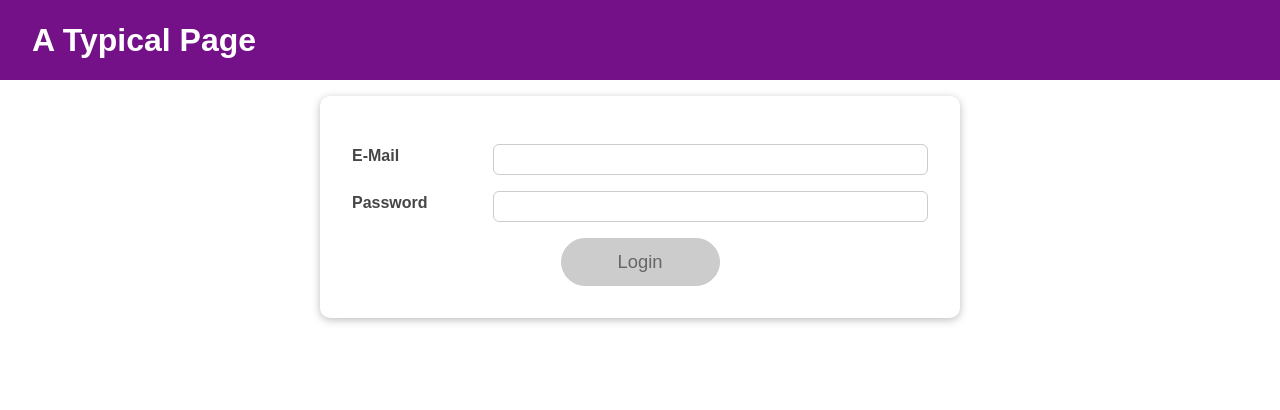
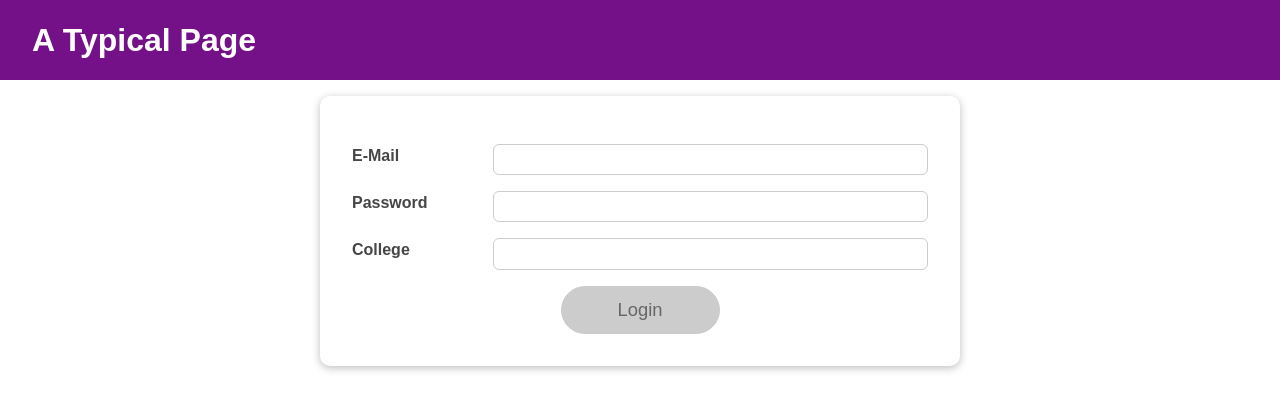
Before and after one commit to anujeet98/react-effect-hooks, a React (Create React App) app: page / in a window 1280 px wide. Shown: the top 410 px of the page. Built offline with nearby package versions, Linux system fonts and the light colour scheme.

Commit message:
Adding College field with validation

```diff
--- a/src/components/Login/Login.js
+++ b/src/components/Login/Login.js
@@ -9,11 +9,14 @@ const Login = (props) => {
   const [emailIsValid, setEmailIsValid] = useState();
   const [enteredPassword, setEnteredPassword] = useState('');
   const [passwordIsValid, setPasswordIsValid] = useState();
+
+  const [enteredCollege, setEnteredCollege] = useState('');
+  const [collegeIsValid, setCollegeIsValid] = useState();
   const [formIsValid, setFormIsValid] = useState(false);
 
   useEffect(()=>{
-    setFormIsValid(enteredEmail.includes('@') && enteredPassword.trim().length > 6);
-  }, [enteredEmail, enteredPassword]);
+    setFormIsValid(enteredEmail.includes('@') && enteredPassword.trim().length > 6 && enteredCollege.trim().length>0);
+  }, [enteredEmail, enteredPassword], enteredCollege);
 
 
   const emailChangeHandler = (event) => {
@@ -24,12 +27,20 @@ const Login = (props) => {
     setEnteredPassword(event.target.value);
   };
 
+  const collegeChangeHandler = (event) => {
+    setEnteredCollege(event.target.value);
+  };
+
   const validateEmailHandler = () => {
     setEmailIsValid(enteredEmail.includes('@'));
   };
 
   const validatePasswordHandler = () => {
     setPasswordIsValid(enteredPassword.trim().length > 6);
+  };
+
+  const validateCollegeHandler = () => {
+    setCollegeIsValid(enteredCollege.trim().length > 0);
   };
 
   const submitHandler = (event) => {
@@ -68,6 +79,20 @@ const Login = (props) => {
             onBlur={validatePasswordHandler}
           />
         </div>
+        <div
+        className={`${classes.control} ${
+          collegeIsValid === false ? classes.invalid : ''
+        }`}
+      >
+        <label htmlFor="college">College</label>
+        <input
+          type="text"
+          id="college"
+          value={enteredCollege}
+          onChange={collegeChangeHandler}
+          onBlur={validateCollegeHandler}
+        />
+      </div>
         <div className={classes.actions}>
           <Button type="submit" className={classes.btn} disabled={!formIsValid}>
             Login
```
